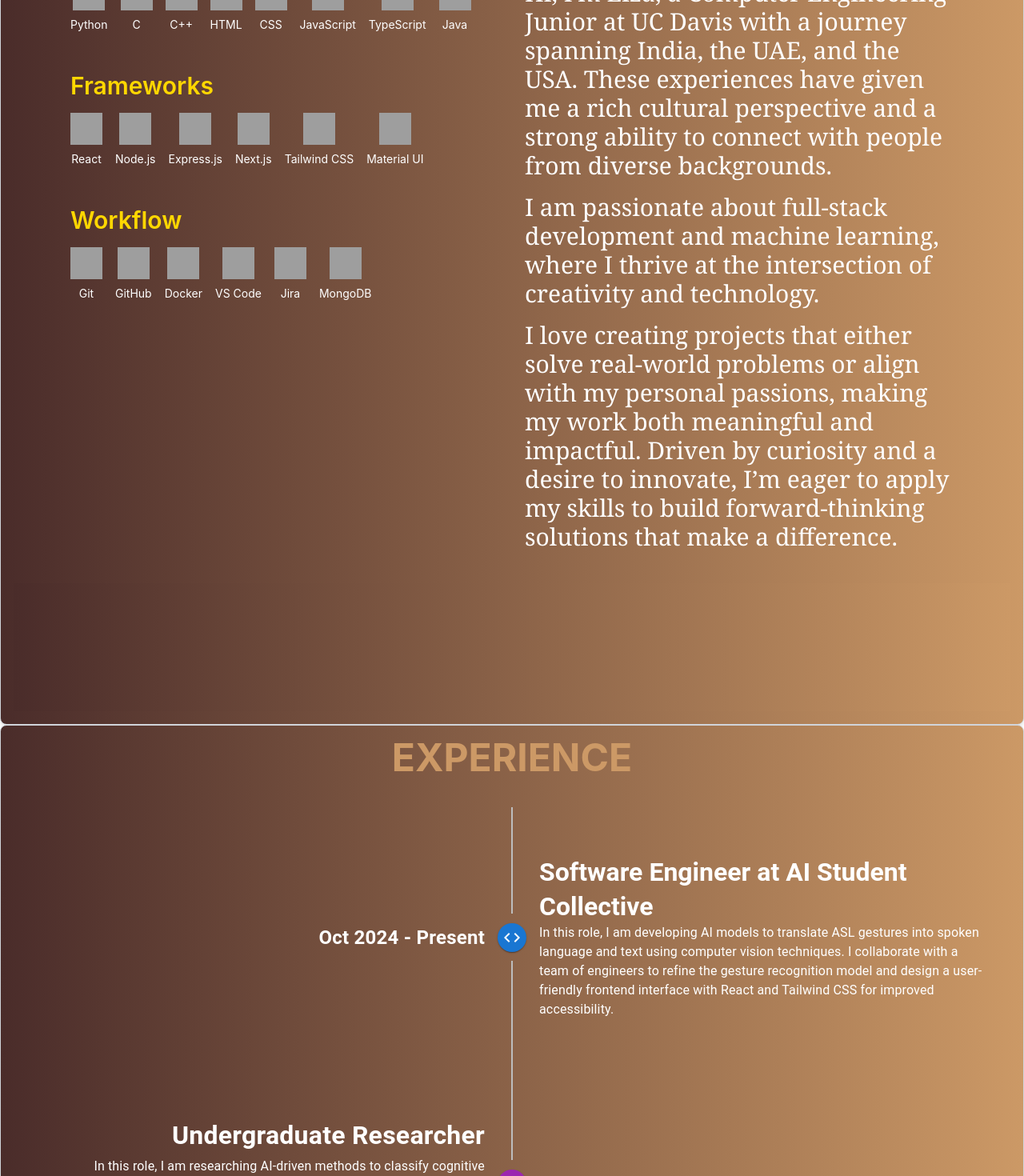
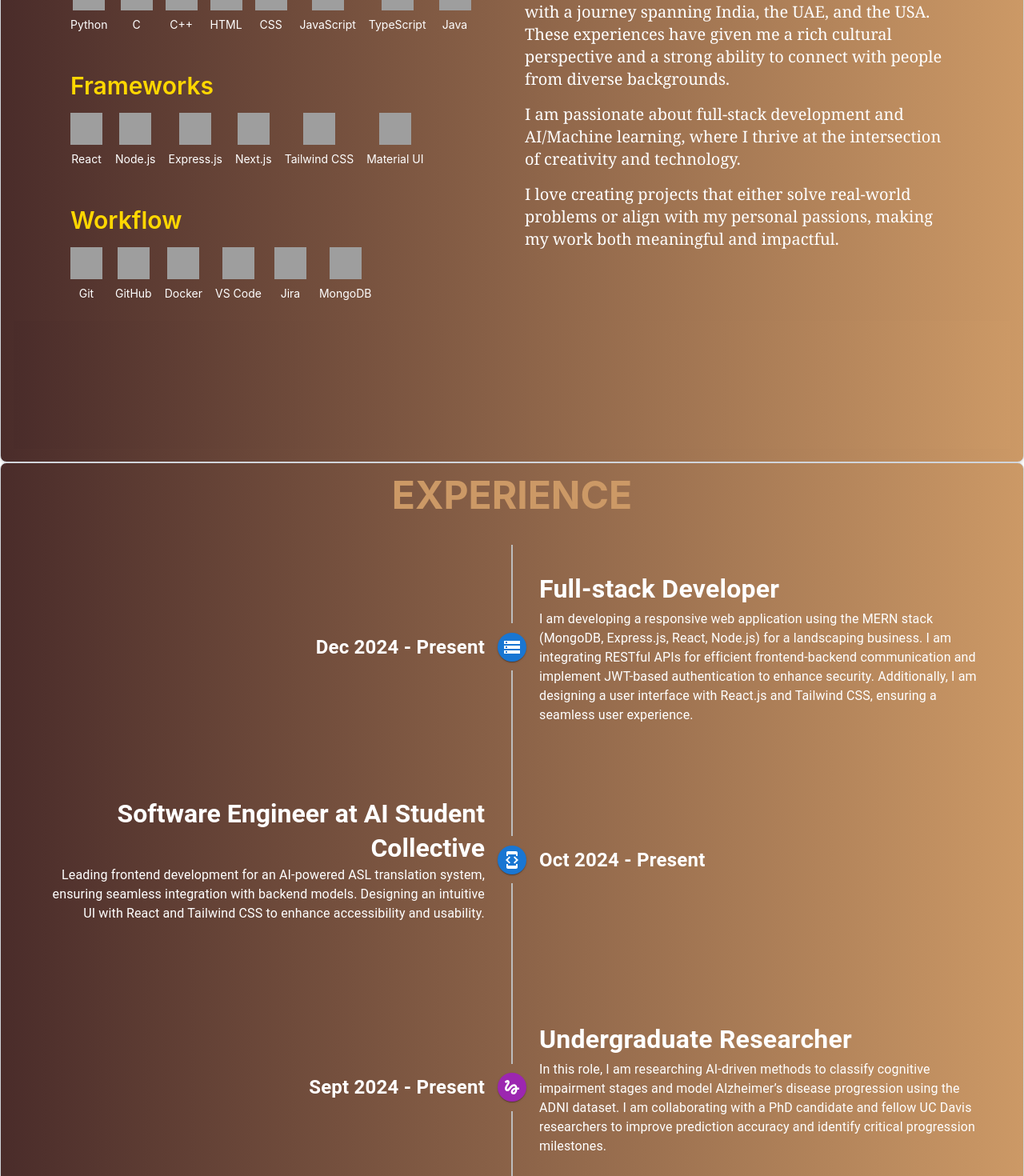
Before and after one commit to lizatinku/lizatinku.portfolio, a React (Create React App) app: page / in a window 1280 px wide. Shown: the part 900-2370 px from the top of the page at 80% size. Built offline with nearby package versions, Linux system fonts and the light colour scheme; grey boxes are pictures that could not be loaded.

Commit message:
new resume, overall styling updates

```diff
--- a/src/components/aboutme.js
+++ b/src/components/aboutme.js
@@ -115,7 +115,7 @@ export default function Hero() {
             <i className="fab fa-linkedin"></i>
           </a>
           <a
-            href="https://drive.google.com/file/d/1HLIwr96eZOXy0-rfComtNDl7UvptSVQ5/view?usp=sharing"
+            href="https://drive.google.com/file/d/1BMBNU7m7rLc9NAhk3bI4R79_HA2ifjMV/view?usp=sharing"
             className="text-3xl hover:text-sunsetPink"
             target="_blank" rel="noreferrer"
           >
@@ -144,14 +144,20 @@ export default function Hero() {
         {/* About Me Section */}
         <div className="md:w-1/2 text-white leading-relaxed font-serif">
           <h2 className="text-3xl font-bold text-[#CC9966] mb-4">ABOUT ME</h2>
-          <p className="text-3xl mb-4">
+          <p className="text-xl mb-4">
             Hi, I'm Liza, a Computer Engineering Junior at UC Davis with a journey spanning India, the UAE, and the USA. These experiences have given me a rich cultural perspective and a strong ability to connect with people from diverse backgrounds.
           </p>
-          <p className="text-3xl mb-4">
-            I am passionate about full-stack development and machine learning, where I thrive at the intersection of creativity and technology.
+          <p>
+
           </p>
-          <p className="text-3xl mb-4">
-            I love creating projects that either solve real-world problems or align with my personal passions, making my work both meaningful and impactful. Driven by curiosity and a desire to innovate, I’m eager to apply my skills to build forward-thinking solutions that make a difference.
+          <div>
+
+          </div>
+          <p className="text-xl mb-4">
+            I am passionate about full-stack development and  AI/Machine learning, where I thrive at the intersection of creativity and technology.
+          </p>
+          <p className="text-xl mb-4">
+            I love creating projects that either solve real-world problems or align with my personal passions, making my work both meaningful and impactful.
           </p>
         </div>
       </div>
--- a/src/components/experience.js
+++ b/src/components/experience.js
@@ -6,10 +6,12 @@ import TimelineConnector from '@mui/lab/TimelineConnector';
 import TimelineContent from '@mui/lab/TimelineContent';
 import TimelineOppositeContent from '@mui/lab/TimelineOppositeContent';
 import TimelineDot from '@mui/lab/TimelineDot';
-import SchoolIcon from '@mui/icons-material/School';
 import CodeIcon from '@mui/icons-material/Code';
 import Typography from '@mui/material/Typography';
 import WorkIcon from '@mui/icons-material/Work';
+import DeveloperModeIcon from '@mui/icons-material/DeveloperMode';
+import StorageIcon from '@mui/icons-material/Storage';
+import GestureIcon from '@mui/icons-material/Gesture';
 
 export default function Experience() {
   return (
@@ -21,12 +23,34 @@ export default function Experience() {
             sx={{ m: 'auto 0', color: 'white', fontSize: '1.5rem', fontWeight: 'bold' }}
             align="right"
           >
+            Dec 2024 - Present
+          </TimelineOppositeContent>
+          <TimelineSeparator>
+            <TimelineConnector />
+            <TimelineDot color="primary">
+              <StorageIcon />
+            </TimelineDot>
+            <TimelineConnector />
+          </TimelineSeparator>
+          <TimelineContent sx={{ py: '30px', px: 2 }}>
+            <Typography variant="h6" component="span" sx={{ color: 'white', fontSize: '2rem', fontWeight: 'bold' }}>
+              Full-stack Developer
+            </Typography>
+            <Typography sx={{ color: 'white' }}>I am developing a responsive web application using the MERN stack (MongoDB, Express.js, React, Node.js) for a landscaping business. I am integrating RESTful APIs for efficient frontend-backend communication and implement JWT-based authentication to enhance security. Additionally, I am designing a user interface with React.js and Tailwind CSS, ensuring a seamless user experience.</Typography>
+          </TimelineContent>
+        </TimelineItem>
+
+        <TimelineItem>
+          <TimelineOppositeContent
+            sx={{ m: 'auto 0', color: 'white', fontSize: '1.5rem', fontWeight: 'bold' }}
+            align="right"
+          >
             Oct 2024 - Present
           </TimelineOppositeContent>
           <TimelineSeparator>
             <TimelineConnector />
             <TimelineDot color="primary">
-              <CodeIcon />
+              <DeveloperModeIcon />
             </TimelineDot>
             <TimelineConnector />
           </TimelineSeparator>
@@ -34,7 +58,7 @@ export default function Experience() {
             <Typography variant="h5" component="span" sx={{ color: 'white', fontSize: '2rem', fontWeight: 'bold' }}>
               Software Engineer at AI Student Collective
             </Typography>
-            <Typography sx={{ color: 'white' }}>In this role, I am developing AI models to translate ASL gestures into spoken language and text using computer vision techniques. I collaborate with a team of engineers to refine the gesture recognition model and design a user-friendly frontend interface with React and Tailwind CSS for improved accessibility. </Typography>
+            <Typography sx={{ color: 'white' }}>Leading frontend development for an AI-powered ASL translation system, ensuring seamless integration with backend models. Designing an intuitive UI with React and Tailwind CSS to enhance accessibility and usability. </Typography>
           </TimelineContent>
         </TimelineItem>
 
@@ -48,7 +72,7 @@ export default function Experience() {
           <TimelineSeparator>
             <TimelineConnector />
             <TimelineDot color="secondary">
-              <SchoolIcon />
+              <GestureIcon />
             </TimelineDot>
             <TimelineConnector />
           </TimelineSeparator>
@@ -79,7 +103,7 @@ export default function Experience() {
               Computer Room Consultant at UC Davis
             </Typography>
             <Typography sx={{ color: 'white' }}>
-              In this role, I provide troubleshooting and debugging support for hardware and software issues on Mac and Windows platforms. I assist faculty with software/hardware setup and conduct regular checks to ensure compliance with UC Davis policies.
+              In this role, I provided troubleshooting and debugging support for hardware and software issues on Mac and Windows platforms. I assisted faculty with software/hardware setup and conduct regular checks to ensure compliance with UC Davis policies.
             </Typography>
           </TimelineContent>
         </TimelineItem>
@@ -102,7 +126,7 @@ export default function Experience() {
             <Typography variant="h6" component="span" sx={{ color: 'white', fontSize: '2rem', fontWeight: 'bold' }}>
               ML Engineer at Google Developer Student Club
             </Typography>
-            <Typography sx={{ color: 'white' }}>In this role, I collaborated with a team of 4 engineers to develop a flight price predictor using a Kaggle dataset, applying machine learning techniques such as data cleaning and model training. I presented the project at the End-of-Year Showcase, demonstrating strong technical and communication skills.</Typography>
+            <Typography sx={{ color: 'white' }}>Collaborated on developing a flight price predictor using a large dataset. Learned the machine learning pipeline through self-study and club workshops, including data cleaning, model training, testing, and performance evaluation. Plotted accuracy metrics and ROC curves to assess model effectiveness.</Typography>
           </TimelineContent>
         </TimelineItem>
 
--- a/src/components/outsidecoding.js
+++ b/src/components/outsidecoding.js
@@ -3,9 +3,9 @@ import React from 'react';
 export default function LeadershipTimeline() {
   return (
     <section id="outsidecoding" className="p-8 bg-gradient-to-r from-[#4A2C2A] to-[#CC9966] shadow-md rounded-lg border border-gray-300">
-      <h2 className="text-3xl font-bold mb-8 text-center text-[#006E51]">LEADERSHIP</h2>
+      <h2 className="text-3xl font-bold mb-8 text-center text-[FFFF00]">LEADERSHIP</h2>
       <div className="relative w-full max-w-6xl mx-auto">
-        <div className="absolute top-0 bottom-0 left-1/2 w-0.5 bg-[#006E51] transform -translate-x-1/2"></div>
+        <div className="absolute top-0 bottom-0 left-1/2 w-1.5 bg-[#006E51] transform -translate-x-1/2"></div>
 
       {/* Vice President of IEEE UC Davis */}
       <div className="flex items-center justify-between mb-8 w-full">
```
